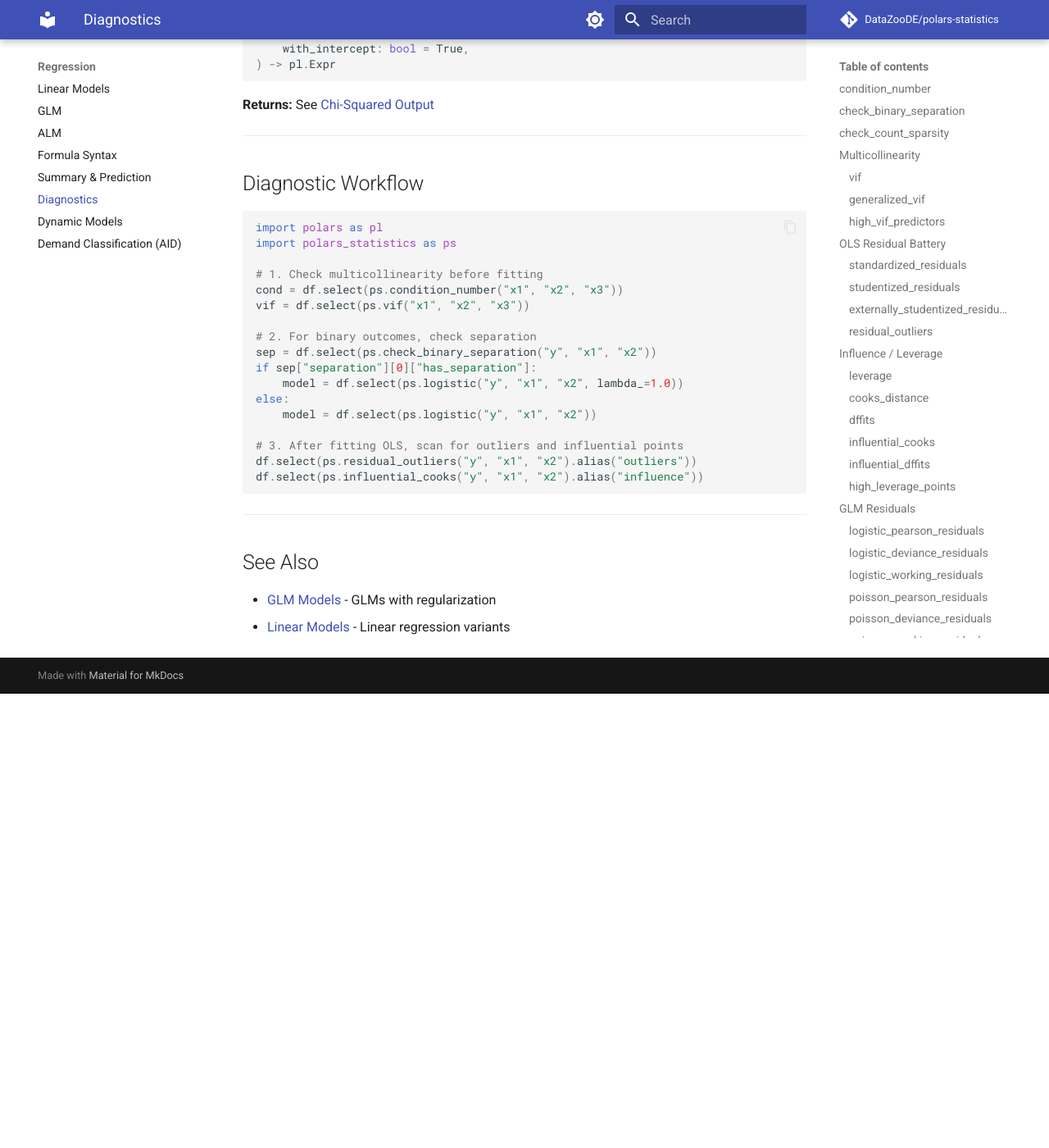
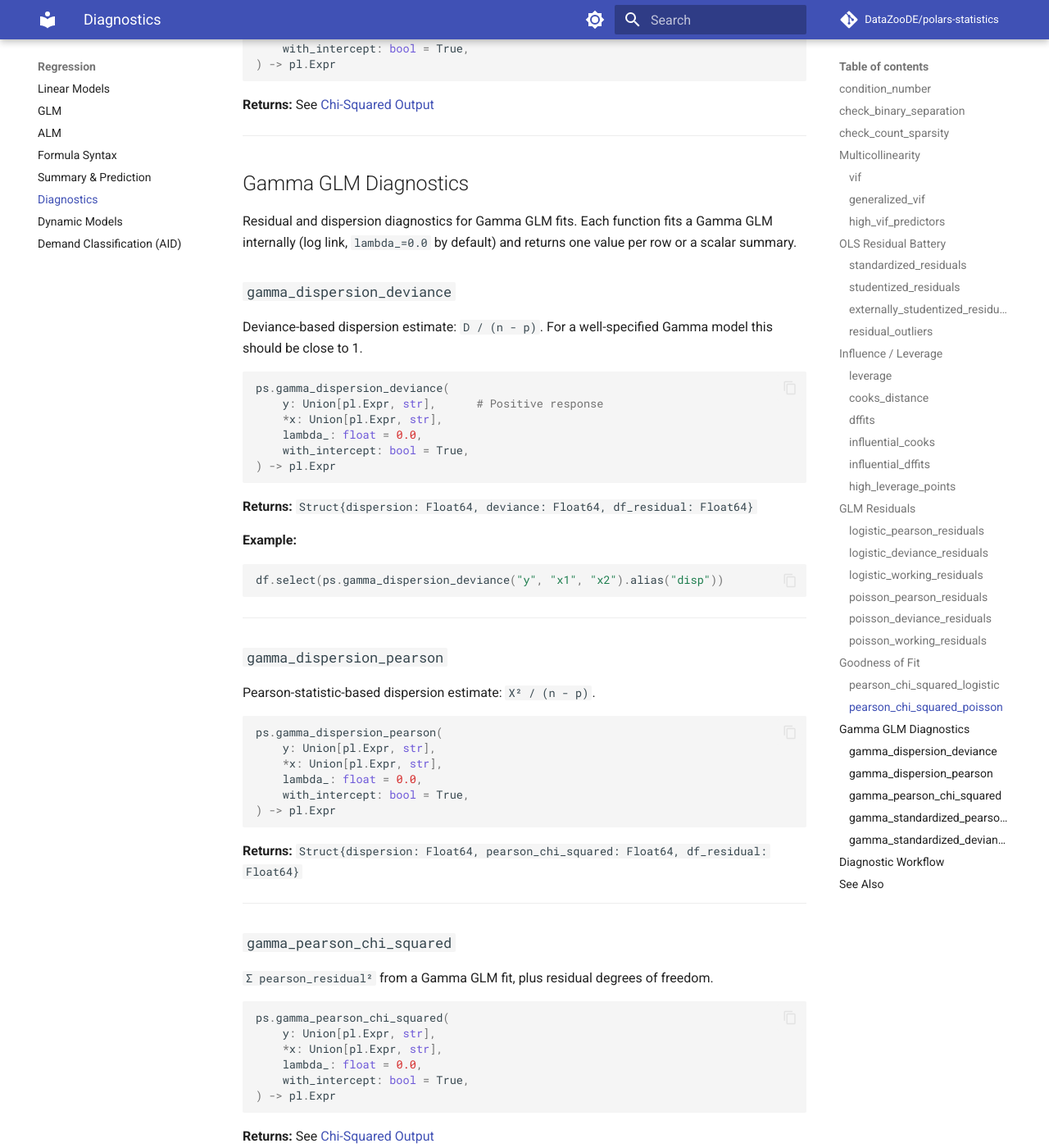
Before and after one commit to DataZooDE/polars-statistics, an MkDocs documentation site: the page built from docs/api/regression/diagnostics.md, in a window 1280 px wide and 1400 px high, scrolled down 9471 px. Shown: the whole window at 82% size. Built offline with MkDocs 1.6.1 and Material for MkDocs 9.7.7, drawn with Linux system fonts in a browser that asks for light colours; comment, search, counter and statistics services are not loaded; before the commit the page ends 10317 px from its top, so only the background shows below that; some of the changed text lies outside the part shown.

Commit message:
docs(05-03): add reference sections for new statistics expressions and gamma diagnostics
- two_way_anova and repeated_measures_anova added to parametric.md (matching one_way_anova section shape)
- energy_distance_nd added to forecast.md Modern Distribution Tests section
- icc updated to new matrix-input contract (with breaking change note and example)
- 5 gamma_* diagnostic expressions (gamma_dispersion_deviance, gamma_dispersion_pearson,
  gamma_pearson_chi_squared, gamma_standardized_pearson_residuals,
  gamma_standardized_deviance_residuals) added to diagnostics.md

````diff
--- a/docs/api/regression/diagnostics.md
+++ b/docs/api/regression/diagnostics.md
@@ -473,6 +473,113 @@ ps.pearson_chi_squared_poisson(
 
 ---
 
+## Gamma GLM Diagnostics
+
+Residual and dispersion diagnostics for Gamma GLM fits. Each function fits a Gamma GLM
+internally (log link, `lambda_=0.0` by default) and returns one value per row or a
+scalar summary.
+
+### `gamma_dispersion_deviance`
+
+Deviance-based dispersion estimate: `D / (n - p)`. For a well-specified Gamma model this
+should be close to 1.
+
+```python
+ps.gamma_dispersion_deviance(
+    y: Union[pl.Expr, str],      # Positive response
+    *x: Union[pl.Expr, str],
+    lambda_: float = 0.0,
+    with_intercept: bool = True,
+) -> pl.Expr
+```
+
+**Returns:** `Struct{dispersion: Float64, deviance: Float64, df_residual: Float64}`
+
+**Example:**
+```python
+df.select(ps.gamma_dispersion_deviance("y", "x1", "x2").alias("disp"))
+```
+
+---
+
+### `gamma_dispersion_pearson`
+
+Pearson-statistic-based dispersion estimate: `X² / (n - p)`.
+
+```python
+ps.gamma_dispersion_pearson(
+    y: Union[pl.Expr, str],
+    *x: Union[pl.Expr, str],
+    lambda_: float = 0.0,
+    with_intercept: bool = True,
+) -> pl.Expr
+```
+
+**Returns:** `Struct{dispersion: Float64, pearson_chi_squared: Float64, df_residual: Float64}`
+
+---
+
+### `gamma_pearson_chi_squared`
+
+`Σ pearson_residual²` from a Gamma GLM fit, plus residual degrees of freedom.
+
+```python
+ps.gamma_pearson_chi_squared(
+    y: Union[pl.Expr, str],
+    *x: Union[pl.Expr, str],
+    lambda_: float = 0.0,
+    with_intercept: bool = True,
+) -> pl.Expr
+```
+
+**Returns:** See [Chi-Squared Output](../outputs.md#chi-squared-output)
+
+---
+
+### `gamma_standardized_pearson_residuals`
+
+Standardized Pearson residuals for Gamma GLM: `(y - μ̂) / (μ̂ · sqrt(φ̂))`.
+
+```python
+ps.gamma_standardized_pearson_residuals(
+    y: Union[pl.Expr, str],
+    *x: Union[pl.Expr, str],
+    lambda_: float = 0.0,
+    with_intercept: bool = True,
+) -> pl.Expr
+```
+
+**Returns:** See [Residual Diagnostics Output](../outputs.md#residual-diagnostics-output)
+
+**Example:**
+```python
+df.select(ps.gamma_standardized_pearson_residuals("y", "x1", "x2").alias("r_p"))
+```
+
+---
+
+### `gamma_standardized_deviance_residuals`
+
+Standardized deviance residuals for Gamma GLM: `sign(y - μ̂) · sqrt(d_i / φ̂)`.
+
+```python
+ps.gamma_standardized_deviance_residuals(
+    y: Union[pl.Expr, str],
+    *x: Union[pl.Expr, str],
+    lambda_: float = 0.0,
+    with_intercept: bool = True,
+) -> pl.Expr
+```
+
+**Returns:** See [Residual Diagnostics Output](../outputs.md#residual-diagnostics-output)
+
+**Example:**
+```python
+df.select(ps.gamma_standardized_deviance_residuals("y", "x1", "x2").alias("r_d"))
+```
+
+---
+
 ## Diagnostic Workflow
 
 ```python
````
Also changed, not shown: 3 other files.
